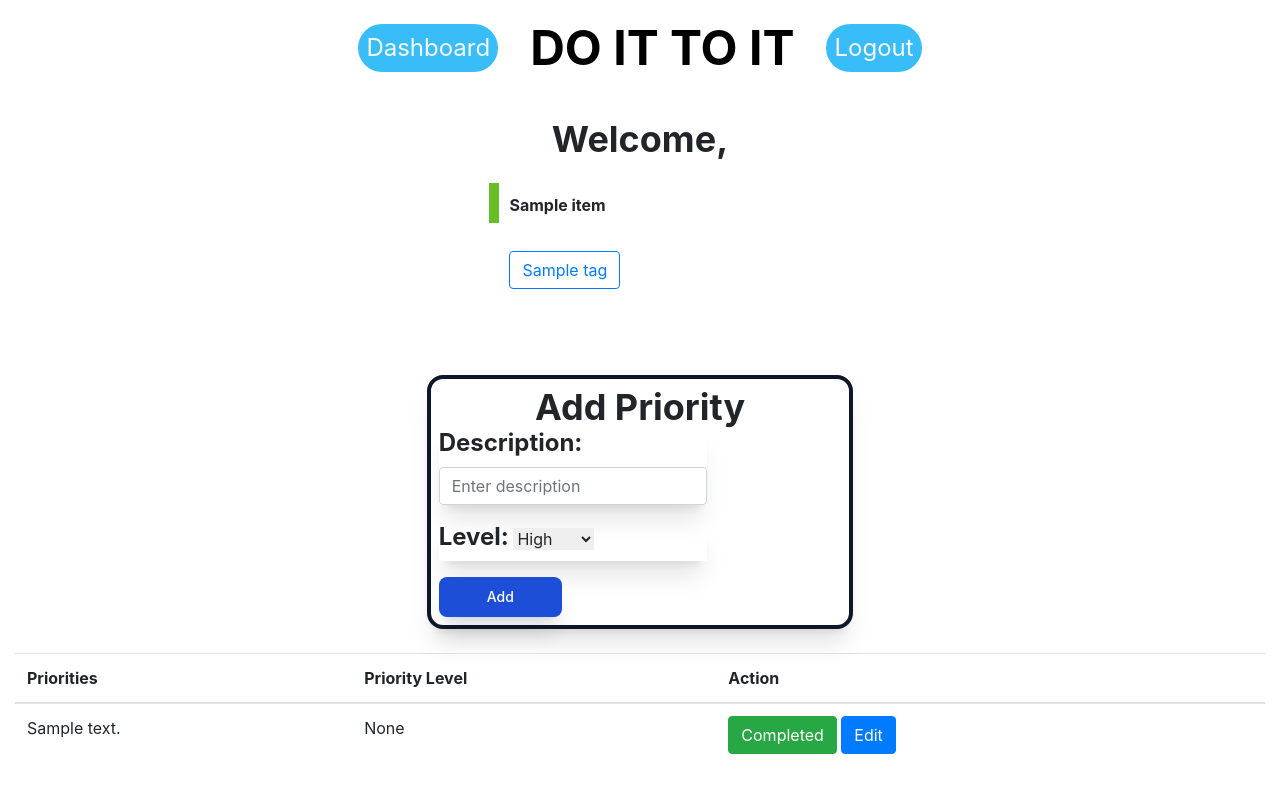
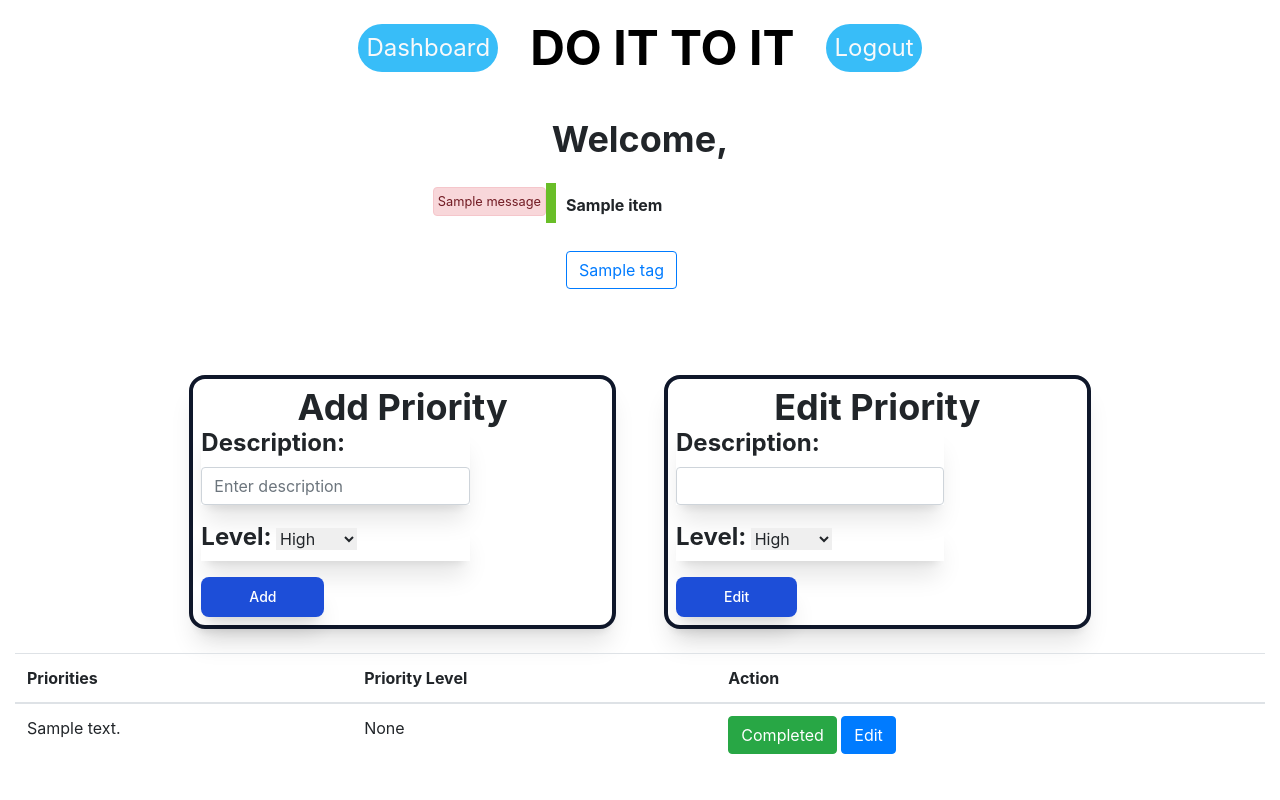
Before and after one commit to lhodina/do-it-to-it, a Flask app: template flask_app/templates/dashboard.html in a window 1280 px wide. Run offline with Flask 3, Linux system fonts and the light colour scheme; the template is opened without the code that fills it: most values are stand-ins (such as "Sample title", 1, 10 or a date in 2020); one stand-in notice (Sample message) is shown; some libraries are stand-ins or nearby versions.

Commit message:
edit form

```diff
--- a/flask_app/controllers/priorities.py
+++ b/flask_app/controllers/priorities.py
@@ -2,7 +2,7 @@
 from flask import render_template, redirect, request, session
 from flask_app import app
 from flask_app.models import priority
-from flask_app.models import user
+
 
 
 @app.route("/priorities", methods=["POST"])
@@ -43,4 +43,4 @@ def edit_priority(id):
     # if 'user_id' not in session:
     #     return redirect('/')
 
-    return render_template('pedit.html',priority=priority.Priority.get_by_id({'id': id}))
+    return render_template('dashboard.html',priority=priority.Priority.get_by_id({'id': id}))
--- a/flask_app/templates/dashboard.html
+++ b/flask_app/templates/dashboard.html
@@ -30,7 +30,14 @@
     </div>
     <span class="flex justify-center text-4xl font-bold m-4">Welcome, {{ session['current_user']['first_name'] }}</span>
     <div class="worko-tabs flex justify-center">
-
+        <div>{% with messages = get_flashed_messages() %}
+            {% if messages %}
+                {% for message in messages %}
+                    <p class="alert alert-danger card invalid-feedback mx-0 mb-0 p-1 text-center">{{message}}</p>
+                {% endfor %}
+            {% endif %}
+            {% endwith %}
+        </div>
         <div class="tabs flex-tabs">
             {% for item in all_categories %}
             <input class="state" type="radio" title="tab-{{item.id}}" name="tabs-state" id="tab-{{item.id}}" checked />
@@ -77,6 +84,28 @@
                         class="px-5 py-2.5 text-sm font-medium text-white bg-blue-700 hover:bg-blue-800 focus:ring-4 focus:outline-none focus:ring-blue-300 rounded-lg text-center dark:bg-blue-600 dark:hover:bg-blue-700 dark:focus:ring-blue-800 shadow-xl">Add</button>
                 </form>
             </div>
+            <div class="container m-4 p-2 border-4 border-slate-900 w-1/3 rounded-2xl shadow-xl">
+                <h2 class="flex justify-center text-4xl font-bold">Edit Priority </h2>
+                <form action="/priorities/{{priority_id}}/update" method="post" class="w-2/3">
+                    <div class="form-group shadow-xl">
+                        <label class="text-2xl font-bold" for="text">Description:</label>
+                        <input type="textarea" class="form-control" id="text"
+                            name="text">
+                    </div>
+                    <div class="form-group shadow-xl">
+                        <label class="text-2xl font-bold" for="level">Level:</label>
+                        <select name="level" id="level">
+                            <option value="3">High</option>
+                            <option value="2">Medium</option>
+                            <option value="1">Low</option>
+                            <option value="0">None</option>
+                        </select>
+                    </div>
+
+                    <button type="submit"
+                        class="px-5 py-2.5 text-sm font-medium text-white bg-blue-700 hover:bg-blue-800 focus:ring-4 focus:outline-none focus:ring-blue-300 rounded-lg text-center dark:bg-blue-600 dark:hover:bg-blue-700 dark:focus:ring-blue-800 shadow-xl">Edit</button>
+                </form>
+            </div>
         </div>
     </div>
 
```
Also changed, not shown: flask_app/templates/pedit.html (deleted, +0 -66 lines).
